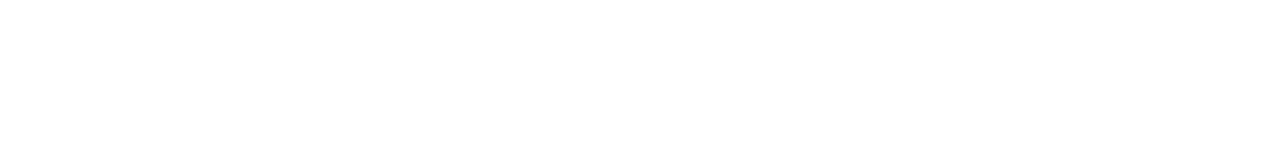
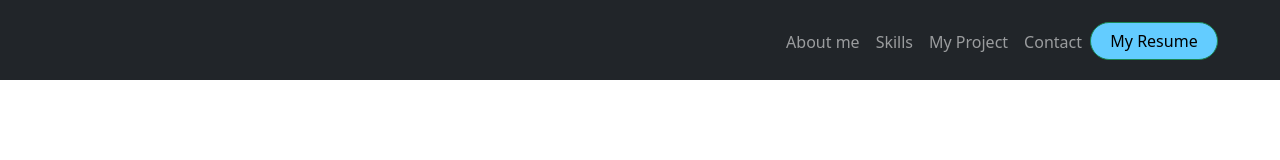
Before and after one commit to khalledalkarmi/Portfolio, a plain HTML site: page index.html in a window 1280 px wide. Drawn offline with nearby package versions, Linux system fonts and the light colour scheme.

Commit message:
this fixes the NavBar

```diff
--- a/index.html
+++ b/index.html
@@ -1,13 +1,62 @@
 <!DOCTYPE html>
 <html lang="en">
+
 <head>
     <meta charset="UTF-8">
     <meta http-equiv="X-UA-Compatible" content="IE=edge">
     <meta name="viewport" content="width=device-width, initial-scale=1.0">
+    <!-- CSS only -->
+    <link href="https://cdn.jsdelivr.net/npm/bootstrap@5.2.0/dist/css/bootstrap.min.css" rel="stylesheet"
+        integrity="sha384-gH2yIJqKdNHPEq0n4Mqa/HGKIhSkIHeL5AyhkYV8i59U5AR6csBvApHHNl/vI1Bx" crossorigin="anonymous">
     <link rel="stylesheet" href="./style/style.css">
     <title>Portfolio</title>
 </head>
+
 <body>
+    <!-- JavaScript Bundle with Popper -->
+    <script src="https://cdn.jsdelivr.net/npm/bootstrap@5.2.0/dist/js/bootstrap.bundle.min.js"
+        integrity="sha384-A3rJD856KowSb7dwlZdYEkO39Gagi7vIsF0jrRAoQmDKKtQBHUuLZ9AsSv4jD4Xa"
+        crossorigin="anonymous"></script>
+    <header>
+        <nav class="navbar navbar-expand-lg navbar-dark bg-dark">
+            <div class="container-fluid">
+                <button class="navbar-toggler" type="button" data-bs-toggle="collapse"
+                    data-bs-target="#navbarSupportedContent" aria-controls="navbarSupportedContent"
+                    aria-expanded="false" aria-label="Toggle navigation">
+                    <span class="navbar-toggler-icon"></span>
+                </button>
+                <div class="collapse navbar-collapse" id="navbarSupportedContent">
+                    <ul class="navbar-nav me-auto w-100 justify-content-end">
+                        <li class="nav-item">
+                            <a class="nav-link " aria-current="page" href="#">About me</a>
+                        </li>
+                        <li class="nav-item">
+                            <a class="nav-link" href="#">Skills</a>
+                        </li>
+
+                        <li class="nav-item">
+                            <a class="nav-link " href="#" tabindex="-1">My Project</a>
+                        </li>
+                         <li class="nav-item">
+                            <a class="nav-link " href="#" tabindex="-1">Contact</a>
+                        </li>
+                        <li class="nav-item">
+                            <button class="btn btn-outline-success" type="submit" id="resumeButton">My Resume</button>
+                        </li>
+                    </ul>
+                </div>
+            </div>
+        </nav>
+    </header>
+
+    <main>
+
+    </main>
+
+    <footer>
+
+    </footer>
 
 </body>
+
 </html>
--- a/style/style.css
+++ b/style/style.css
@@ -0,0 +1,25 @@
+* {
+    border: 0;
+    margin: 0;
+    padding: 0;
+    box-sizing: border-box;
+}
+
+/* NavBar */
+nav ul {
+
+    height: 4rem;
+}
+
+nav li {
+    padding-top: 0.85rem;
+}
+
+#resumeButton {
+    margin-right: 50px;
+    border-radius: 50px;
+    width: 100px;
+    background-color: #63CCFF;
+    color: black;
+    width: 8rem;
+}
```
